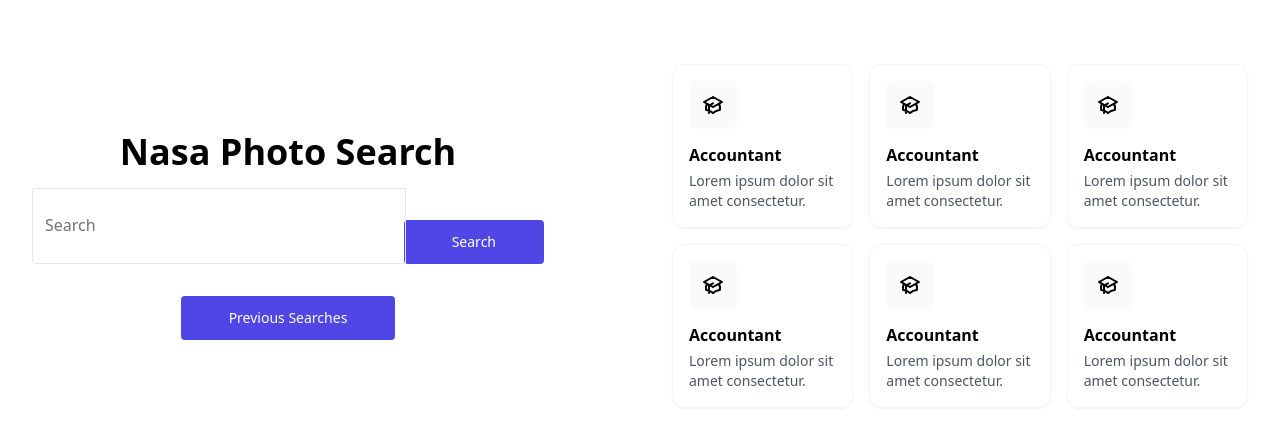
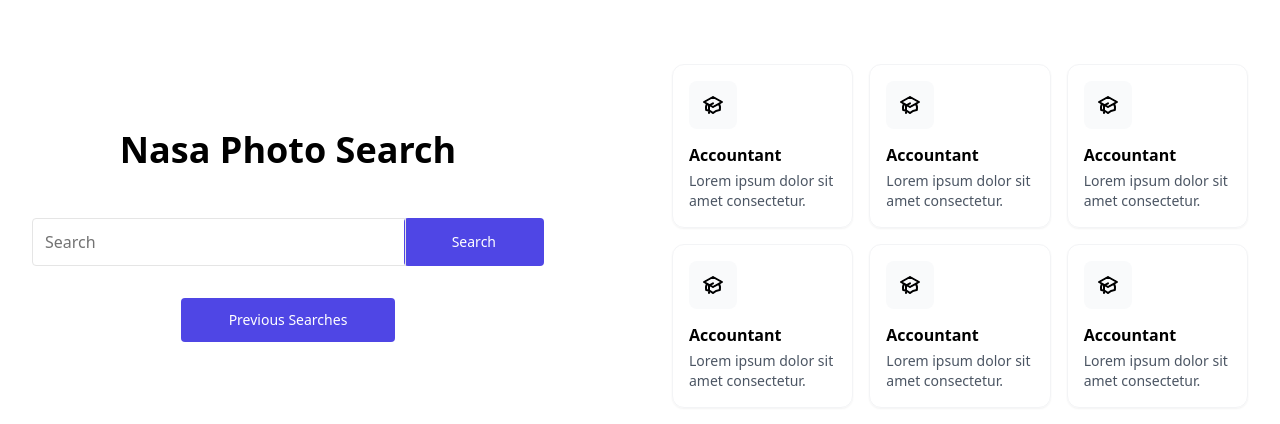
Before and after one commit to TheQuestioningCake/nasa-photo-search, a plain HTML site: page search-result.html in a window 1280 px wide. Drawn offline with nearby package versions, Linux system fonts and the light colour scheme.

Commit message:
Update style.css

```diff
--- a/assets/style.css
+++ b/assets/style.css
@@ -10,3 +10,7 @@
     align-items: center;
     height: 100%;
 }
+#exampleFormControlInput3{
+    height: 3rem;
+    margin-top: 2rem;
+}
```
